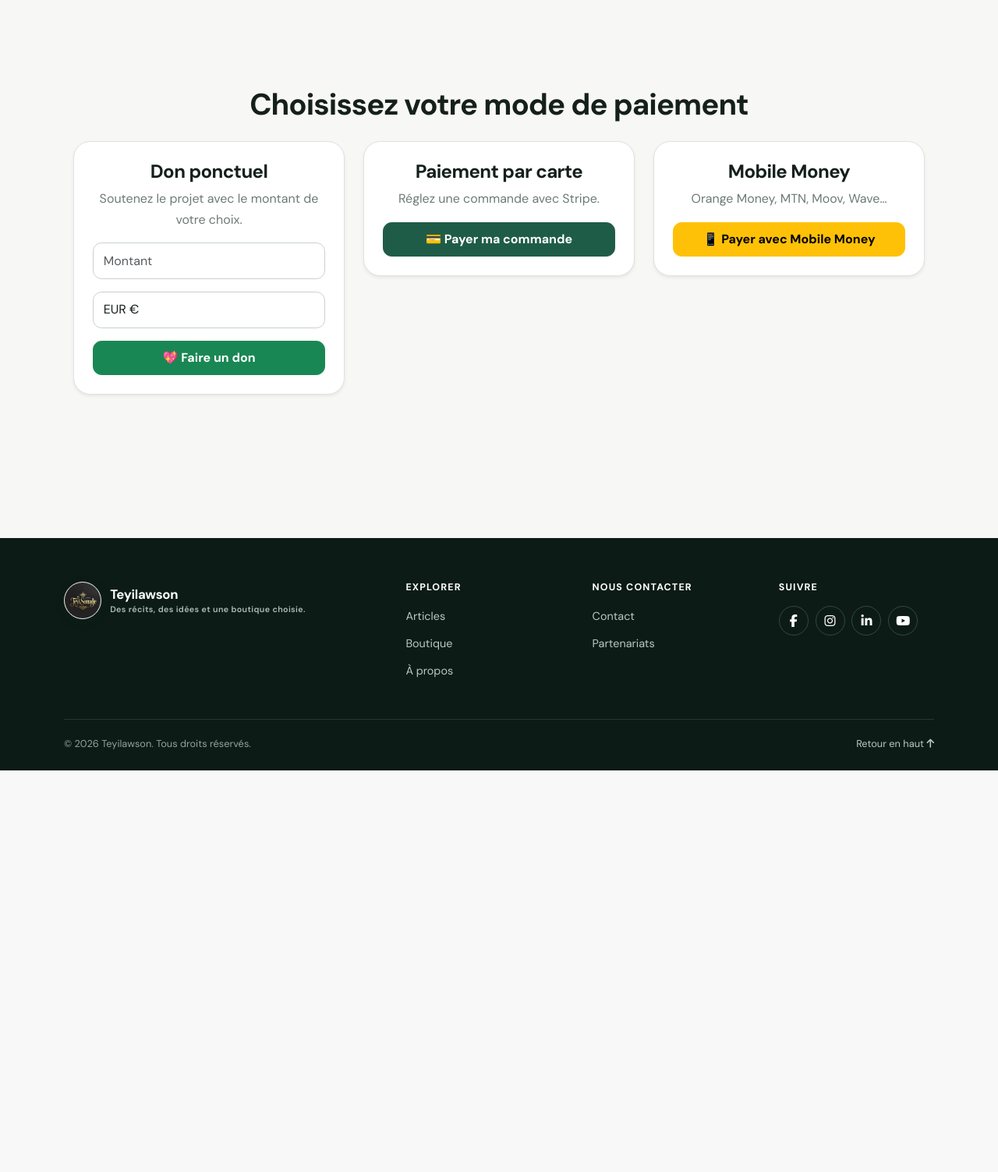
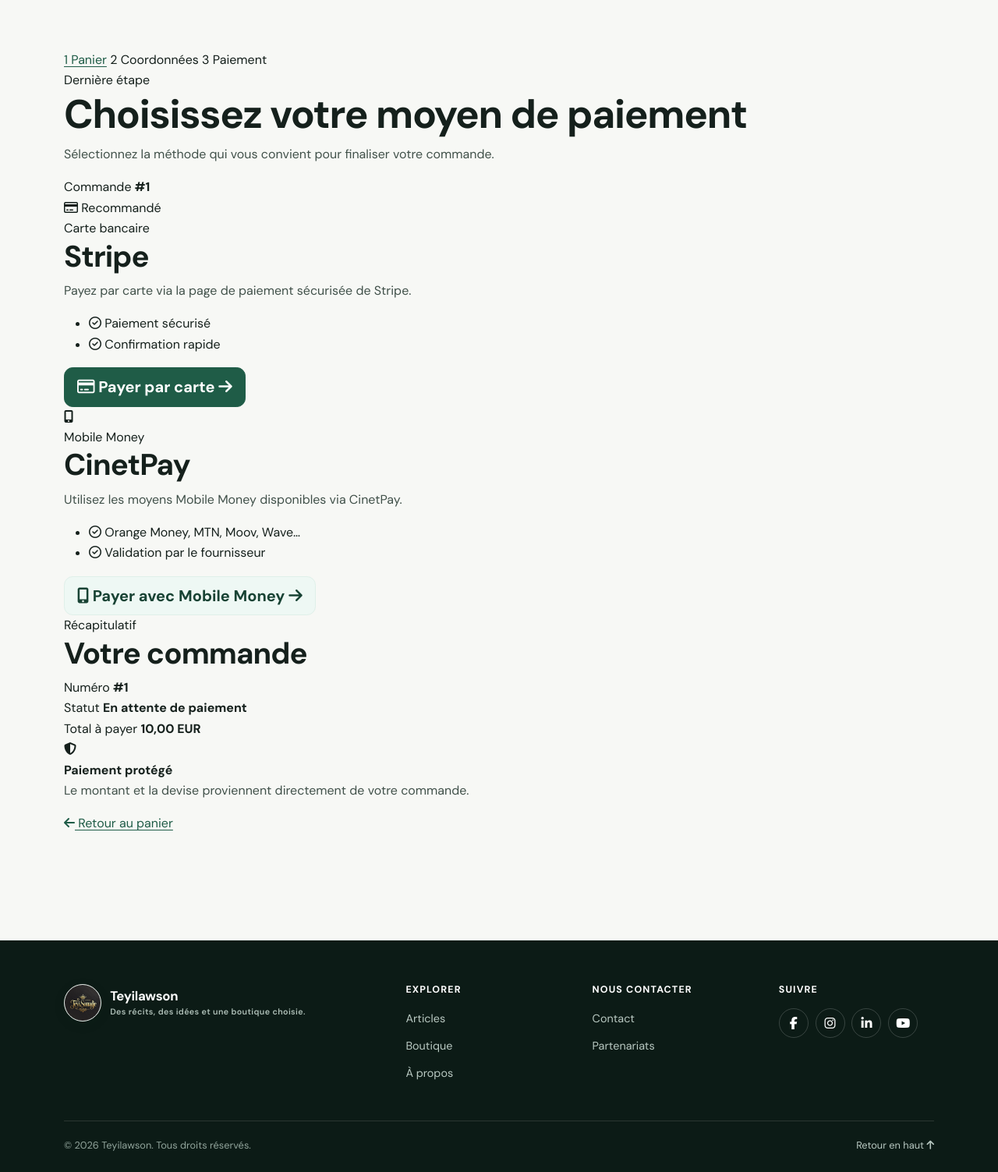
Before and after one commit to teyi12/my_blog, a Django app: page /payments/choice/1/ in a window 1280 px wide. Shown: the part 119-1622 px from the top of the page at 78% size. Before the commit the page ends 1107 px from the top, so only its background shows below. Run offline with Django 5.2, Linux system fonts and the light colour scheme; a user stored in the database is signed in; tables that the repository leaves empty hold one stand-in row (values such as "Sample post").

Commit message:
style: redesign payment choice page

```diff
--- a/payments/templates/payments/choice.html
+++ b/payments/templates/payments/choice.html
@@ -1,63 +1,112 @@
 {% extends 'template_base.html' %}
-{% block titre %}Choisir un mode de paiement{% endblock %}
+{% load static %}
+
+{% block titre %}Paiement — Teyilawson{% endblock %}
+
+{% block styles %}
+<link rel="stylesheet" href="{% static 'css/payment-choice.css' %}">
+{% endblock %}
 
 {% block contenu %}
-<div class="container py-5">
-  <h2 class="text-center mb-4">Choisissez votre mode de paiement</h2>
-  <div class="row g-4 justify-content-center">
+<section class="payment-page">
+  <nav class="payment-steps" aria-label="Progression de la commande">
+    <a href="{% url 'shop:panier' %}"><span>1</span> Panier</a>
+    <span><span>2</span> Coordonnées</span>
+    <span class="payment-step-active"><span>3</span> Paiement</span>
+  </nav>
 
-    <!-- Don ponctuel -->
-    <div class="col-md-4">
-      <div class="card shadow-sm p-4 border-0 rounded-4 text-center">
-        <h4>Don ponctuel</h4>
-        <p class="text-muted">Soutenez le projet avec le montant de votre choix.</p>
-        <form action="{% url 'payments:create_donation_checkout' %}" method="post">
+  <header class="payment-header">
+    <div>
+      <span class="eyebrow">Dernière étape</span>
+      <h1>Choisissez votre moyen de paiement</h1>
+      <p>Sélectionnez la méthode qui vous convient pour finaliser votre commande.</p>
+    </div>
+    <div class="payment-order-number">
+      <span>Commande</span>
+      <strong>#{{ commande.id }}</strong>
+    </div>
+  </header>
+
+  <div class="payment-layout">
+    <div class="payment-methods" aria-label="Moyens de paiement disponibles">
+      <article class="payment-method-card payment-method-featured">
+        <div class="payment-method-topline">
+          <span class="payment-icon"><i class="fa-regular fa-credit-card" aria-hidden="true"></i></span>
+          <span class="payment-recommended">Recommandé</span>
+        </div>
+        <div class="payment-method-copy">
+          <span class="eyebrow">Carte bancaire</span>
+          <h2>Stripe</h2>
+          <p>Payez par carte via la page de paiement sécurisée de Stripe.</p>
+        </div>
+        <ul class="payment-benefits">
+          <li><i class="fa-regular fa-circle-check" aria-hidden="true"></i> Paiement sécurisé</li>
+          <li><i class="fa-regular fa-circle-check" aria-hidden="true"></i> Confirmation rapide</li>
+        </ul>
+        <form action="{% url 'payments:stripe_checkout' commande.id %}" method="post" class="payment-form">
           {% csrf_token %}
-          <div class="mb-3">
-            <input type="number" name="amount" class="form-control" placeholder="Montant" required min="1">
-          </div>
-          <div class="mb-3">
-            <select name="currency" class="form-select">
-              <option value="eur">EUR €</option>
-              <option value="usd">USD $</option>
-              <option value="xof">XOF CFA</option>
-              <option value="xaf">XAF CFA</option>
-            </select>
-          </div>
-          <button type="submit" class="btn btn-success w-100">💖 Faire un don</button>
+          <button type="submit" class="btn btn-brand btn-lg">
+            <i class="fa-regular fa-credit-card" aria-hidden="true"></i>
+            Payer par carte
+            <i class="fa-solid fa-arrow-right" aria-hidden="true"></i>
+          </button>
         </form>
-      </div>
+      </article>
+
+      <article class="payment-method-card">
+        <div class="payment-method-topline">
+          <span class="payment-icon"><i class="fa-solid fa-mobile-screen-button" aria-hidden="true"></i></span>
+        </div>
+        <div class="payment-method-copy">
+          <span class="eyebrow">Mobile Money</span>
+          <h2>CinetPay</h2>
+          <p>Utilisez les moyens Mobile Money disponibles via CinetPay.</p>
+        </div>
+        <ul class="payment-benefits">
+          <li><i class="fa-regular fa-circle-check" aria-hidden="true"></i> Orange Money, MTN, Moov, Wave…</li>
+          <li><i class="fa-regular fa-circle-check" aria-hidden="true"></i> Validation par le fournisseur</li>
+        </ul>
+        <form action="{% url 'payments:cinetpay_create' commande.id %}" method="post" class="payment-form">
+          {% csrf_token %}
+          <input type="hidden" name="channel" value="MOBILE_MONEY">
+          <button type="submit" class="btn btn-soft btn-lg">
+            <i class="fa-solid fa-mobile-screen-button" aria-hidden="true"></i>
+            Payer avec Mobile Money
+            <i class="fa-solid fa-arrow-right" aria-hidden="true"></i>
+          </button>
+        </form>
+      </article>
     </div>
 
-    <!-- Paiement Stripe -->
-    <div class="col-md-4">
-      <div class="card shadow-sm p-4 border-0 rounded-4 text-center">
-        <h4>Paiement par carte</h4>
-        <p class="text-muted">Réglez une commande avec Stripe.</p>
-        <form action="{% url 'payments:stripe_checkout' commande.id %}" method="post">
-          {% csrf_token %}
-          <button type="submit" class="btn btn-primary w-100">
-            💳 Payer ma commande
-          </button>
-        </form>
+    <aside class="payment-summary" aria-labelledby="payment-summary-title">
+      <span class="eyebrow">Récapitulatif</span>
+      <h2 id="payment-summary-title">Votre commande</h2>
+
+      <div class="payment-summary-line">
+        <span>Numéro</span>
+        <strong>#{{ commande.id }}</strong>
       </div>
-    </div>
+      <div class="payment-summary-line">
+        <span>Statut</span>
+        <strong>En attente de paiement</strong>
+      </div>
+      <div class="payment-summary-total">
+        <span>Total à payer</span>
+        <strong>{{ commande.total|floatformat:2 }} {{ commande.currency }}</strong>
+      </div>
 
-    <!-- Paiement Mobile Money (CinetPay) -->
-    <div class="col-md-4">
-      <div class="card shadow-sm p-4 border-0 rounded-4 text-center">
-        <h4>Mobile Money</h4>
-        <p class="text-muted">Orange Money, MTN, Moov, Wave…</p>
-        <form action="{% url 'payments:cinetpay_create' commande.id %}" method="post">
-          {% csrf_token %}
-          <input type="hidden" name="channel" value="MOBILE_MONEY">
-          <button type="submit" class="btn btn-warning w-100">
-            📱 Payer avec Mobile Money
-          </button>
-        </form>
+      <div class="payment-security">
+        <span class="payment-security-icon"><i class="fa-solid fa-shield-halved" aria-hidden="true"></i></span>
+        <div>
+          <strong>Paiement protégé</strong>
+          <p>Le montant et la devise proviennent directement de votre commande.</p>
+        </div>
       </div>
-    </div>
 
+      <a href="{% url 'shop:panier' %}" class="payment-back-link">
+        <i class="fa-solid fa-arrow-left" aria-hidden="true"></i> Retour au panier
+      </a>
+    </aside>
   </div>
-</div>
+</section>
 {% endblock %}
```
